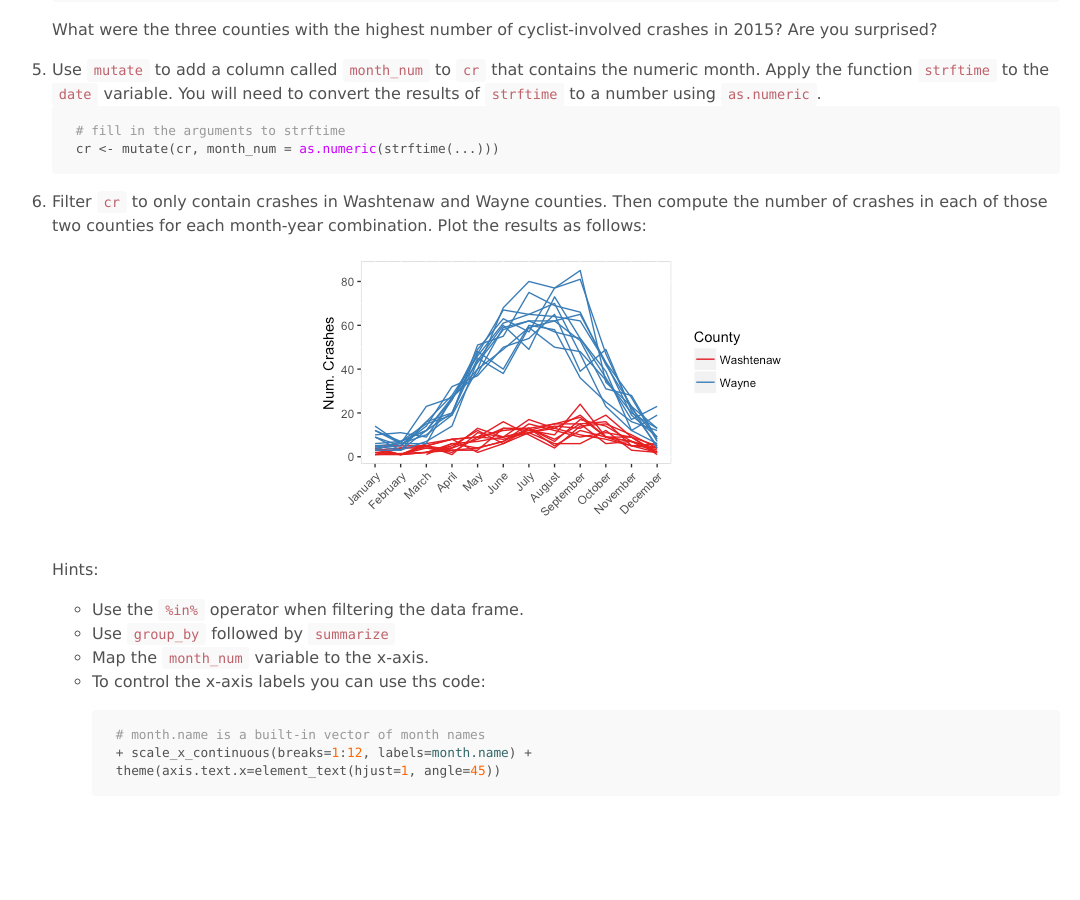
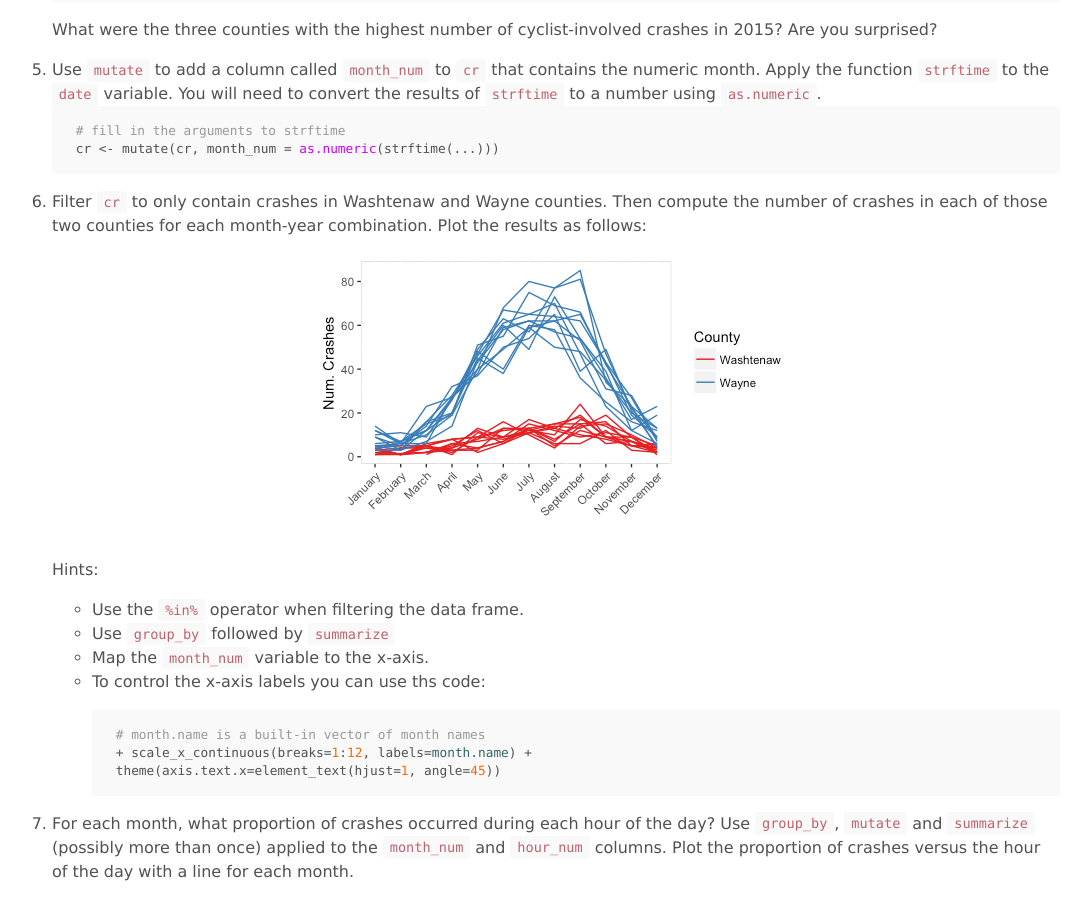
Before and after one commit to brookluers/brookluers.github.io, a Jekyll site: the page built from teaching/stats306f17/lab4/index.md, in a window 1280 px wide and 900 px high, scrolled down 5647 px. Shown: the whole window, without its empty margins (36-1116 px from the left). Built offline with Jekyll 4.4.1, drawn with Linux system fonts in a browser that asks for light colours; before the commit the page ends 6459 px from its top, so only the background shows below that; some of the changed text lies outside the part shown.

Commit message:
lab 4 add part 7 to exercise 2

````diff
--- a/teaching/stats306f17/lab4/index.md
+++ b/teaching/stats306f17/lab4/index.md
@@ -231,21 +231,21 @@ timelevels <- c("2:00 PM - 3:00 PM" = 14,
   "Unknown" = NA
 )
 cr <- mutate(cr,
-             hournum = timelevels[paste(Time.of.Day)])
+             hour_num = timelevels[paste(Time.of.Day)])
 ```
 
 Familiarize yourself with the variables in this data set.
 
 1.  Use `select` to make `cr` contain the following variables with the following names:
 
-    |         id|date       | year|month     |day      |tod                 |County    |city                             |worst.injury                 |
-    |----------:|:----------|----:|:---------|:--------|:-------------------|:---------|:--------------------------------|:----------------------------|
-    | 2004374322|2004-09-23 | 2004|September |Thursday |7:00 PM - 8:00 PM   |Macomb    |Macomb County: Roseville         |Fatal                        |
-    | 2004374216|2004-11-07 | 2004|November  |Sunday   |10:00 AM - 11:00 AM |Monroe    |Monroe County: Lasalle Twp.      |Fatal                        |
-    | 2004373946|2004-10-19 | 2004|October   |Tuesday  |3:00 PM - 4:00 PM   |Berrien   |Berrien County: Lincoln Twp.     |B - nonincapacitating injury |
-    | 2004373597|2004-11-22 | 2004|November  |Monday   |8:00 PM - 9:00 PM   |Oakland   |Oakland County: Hazel Park       |A - incapacitating injury    |
-    | 2004371832|2004-12-16 | 2004|December  |Thursday |4:00 PM - 5:00 PM   |Hillsdale |Hillsdale County: Hillsdale Twp. |B - nonincapacitating injury |
-    | 2004371712|2004-12-28 | 2004|December  |Tuesday  |4:00 AM - 5:00 AM   |Kent      |Kent County: Wyoming             |A - incapacitating injury    |
+    |         id|date       | year|month     |hour_num    |day      |tod                 |County    |city                             |worst.injury                 |
+    |----------:|:----------|----:|:---------|:----|:--------|:-------------------|:---------|:--------------------------------|:----------------------------|
+    | 2004374322|2004-09-23 | 2004|September|19 |Thursday |7:00 PM - 8:00 PM   |Macomb    |Macomb County: Roseville         |Fatal                        |
+    | 2004374216|2004-11-07 | 2004|November|10 |Sunday   |10:00 AM - 11:00 AM |Monroe    |Monroe County: Lasalle Twp.      |Fatal                        |
+    | 2004373946|2004-10-19 | 2004|October| 15   |Tuesday  |3:00 PM - 4:00 PM   |Berrien   |Berrien County: Lincoln Twp.     |B - nonincapacitating injury |
+    | 2004373597|2004-11-22 | 2004|November| 20   |Monday   |8:00 PM - 9:00 PM   |Oakland   |Oakland County: Hazel Park       |A - incapacitating injury    |
+    | 2004371832|2004-12-16 | 2004|December| 16   |Thursday |4:00 PM - 5:00 PM   |Hillsdale |Hillsdale County: Hillsdale Twp. |B - nonincapacitating injury |
+    | 2004371712|2004-12-28 | 2004|December| 4   |Tuesday  |4:00 AM - 5:00 AM   |Kent      |Kent County: Wyoming             |A - incapacitating injury    |
 
     Note: Give the name `id` to the variable `Crash.Instance`.
 
@@ -298,3 +298,5 @@ Familiarize yourself with the variables in this data set.
          + scale_x_continuous(breaks=1:12, labels=month.name) +
          theme(axis.text.x=element_text(hjust=1, angle=45))
 	 ```
+
+7. For each month, what proportion of crashes occurred during each hour of the day? Use `group_by`, `mutate` and `summarize` (possibly more than once) applied to the `month_num` and `hour_num` columns. Plot the proportion of crashes versus the hour of the day with a line for each month.
````
